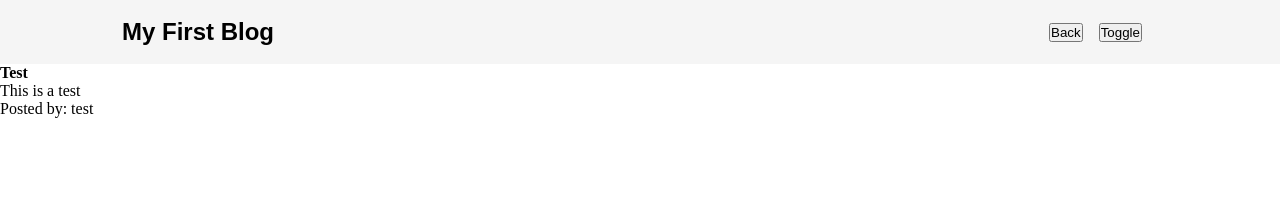
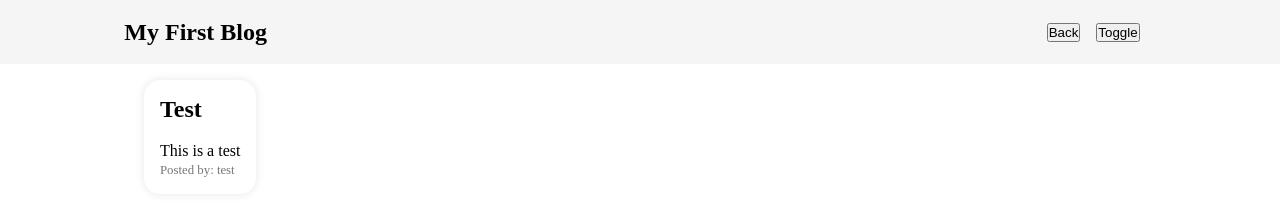
Before and after one commit to rhansen27/my-first-blog, a plain HTML site: page blog.html in a window 1280 px wide. Drawn offline with Linux system fonts and the light colour scheme.

Commit message:
added basic CSS to the card

````diff
--- a/assets/css/blog.css
+++ b/assets/css/blog.css
@@ -9,7 +9,6 @@ nav {
   align-items: center;
   min-height: 8vh;
   background-color: #f5f5f5;
-  font-family: "Poppins", sans-serif;
 }
 .nav-buttons {
   display: flex;
@@ -18,3 +17,33 @@ nav {
   padding: 1rem;
   gap: 1rem;
 }
+.container {
+  display: flex;
+  max-width: 80%;
+  margin: auto;
+  overflow: hidden;
+}
+.card {
+  margin: 1rem;
+  padding: 1rem;
+  border-radius: 1rem;
+  box-shadow: 0 0 10px rgba(0, 0, 0, 0.1);
+  transition: transform 0.2s;
+}
+.card-title {
+  font-size: 1.5rem;
+  font-weight: bold;
+  margin-bottom: 1rem;
+}
+.card-content {
+  font-size: 1rem;
+  line-height: 1.5;
+}
+.posted-by {
+  font-size: 0.8rem;
+  color: #777;
+}
+.card:hover {
+  transform: scale(1.02);
+}
+```
````
